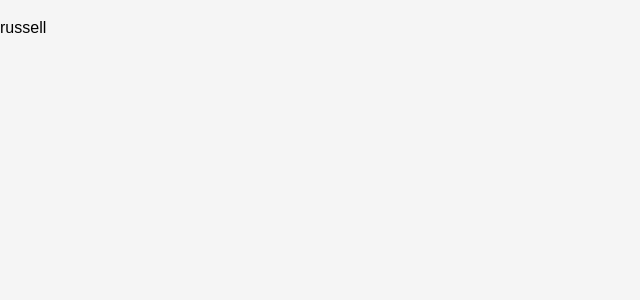
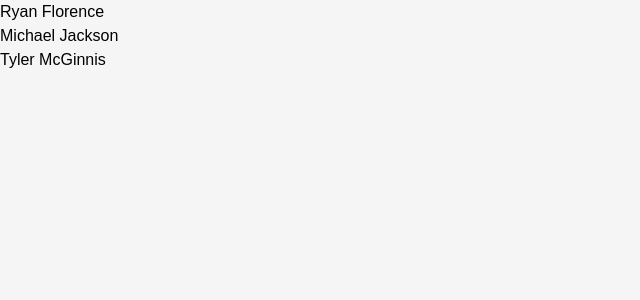
Before and after one commit to sbuteryd/React_course-practice, a React (Create React App) app: page / in a window 1280 px wide. Shown: the top 300 px of the page, without its empty margins (0-640 px from the left). Built offline with nearby package versions, Linux system fonts and the light colour scheme.

Commit message:
3-2 使用props

```diff
--- a/src/App.js
+++ b/src/App.js
@@ -25,7 +25,7 @@ class App extends Component {
     render() {
         return(
             <div>
-                <ListConteacts  list={contacts}/>
+                <ListConteacts list ={contacts}/>
             </div>
         )
     }
--- a/src/ListConteacts.js
+++ b/src/ListConteacts.js
@@ -2,10 +2,12 @@ import  React,{ Component } from  'react'
 
 class ListConteacts extends Component {
     render() {
-        console.log(this.props.list)
+        console.log(this.props)
         return(
             <ol className='contact-list'>
-                <p>russell</p>
+                {this.props.list.map((list)=>(
+                    <li key={list.id}>{list.name}</li>
+                ))}
             </ol>
         )
     }
```
